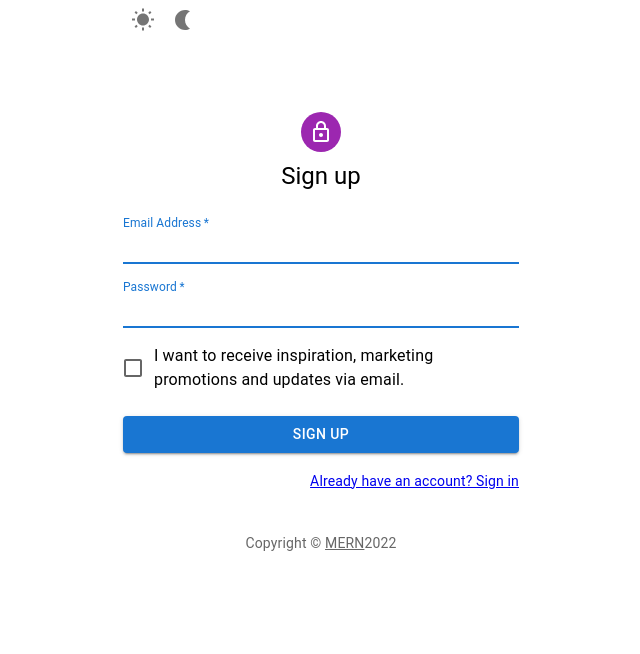
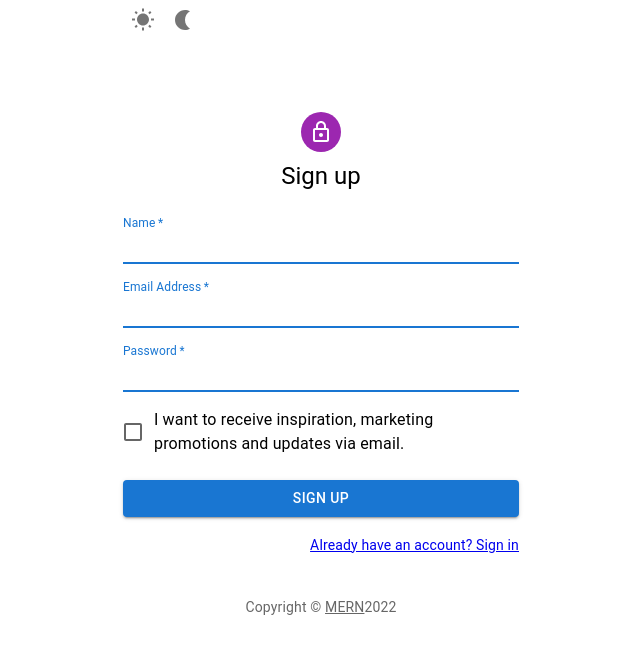
Before and after one commit to charbelmansour005/notes-app-frontend-reactjs-ts-rtk, a React (Create React App) app: page /signup in a window 1280 px wide. Shown: the top 654 px of the page, without its empty margins (319-959 px from the left). Built offline with nearby package versions, Linux system fonts and the light colour scheme.

Commit message:
bettering project

```diff
--- a/src/App.tsx
+++ b/src/App.tsx
@@ -3,11 +3,13 @@ import "./App.css";
 import { RoutesAsObj } from "./routes/RoutesAsObj";
 import { ToastContainer } from "react-toastify";
 import "react-toastify/dist/ReactToastify.css";
+// import { CssBaseline } from "@mui/material";
 
 const App: FC = () => {
   return (
     <Fragment>
       <RoutesAsObj />
+      {/* <CssBaseline enableColorScheme /> */}
       <ToastContainer />
     </Fragment>
   );
--- a/src/helper/app-helper.ts
+++ b/src/helper/app-helper.ts
@@ -1,3 +1,3 @@
-export const baseURL: string = `http://localhost:3500/API/`;
-export const LoginURL: string = baseURL + `login`;
-export const SignUpURL: string = baseURL + `signup`;
+// export const baseURL: string = `http://localhost:3500/API/`;
+export const LoginURL: string = `login`;
+export const SignUpURL: string = `signup`;
--- a/src/index.tsx
+++ b/src/index.tsx
@@ -6,6 +6,11 @@ import reportWebVitals from "./reportWebVitals";
 import { BrowserRouter } from "react-router-dom";
 import { Provider } from "react-redux";
 import store from "./app/store";
+import axios from "axios";
+
+axios.defaults.baseURL = `http://localhost:3500/API/`;
+axios.defaults.headers.post["Content-Type"] = `application/json`;
+axios.defaults.headers.put["Content-Type"] = `application/json`;
 
 const root = ReactDOM.createRoot(
   document.getElementById("root") as HTMLElement
--- a/src/pages/SignUp.tsx
+++ b/src/pages/SignUp.tsx
@@ -42,6 +42,7 @@ function Copyright(props: any) {
 const SignUp: FC = (): ReactElement => {
   const [Email, setEmail] = useState<string | null>(null);
   const [Password, setPassword] = useState<string>("");
+  const [Name, setName] = useState<string>("");
   const [isLoading, setIsLoading] = useState<boolean>(false);
   const [theme, setTheme] = useState<any>(lightTheme);
   const [inputError, setInputError] = useState<boolean>(false);
@@ -55,6 +56,7 @@ const SignUp: FC = (): ReactElement => {
   const handleSubmit = async (event: React.FormEvent<HTMLFormElement>) => {
     event.preventDefault();
     const payload = {
+      name: Name,
       email: Email,
       password: Password,
     };
@@ -65,7 +67,7 @@ const SignUp: FC = (): ReactElement => {
         return setInputError(true);
       }
       setIsLoading(true);
-      await axios.put<CreateResponse>(SignUpURL, payload);
+      await axios.put<CreateResponse>(`signup`, payload);
       notifySignedUp();
       navigate(`/login`);
     } catch (error) {
@@ -73,6 +75,7 @@ const SignUp: FC = (): ReactElement => {
         setIsLoading(false);
         setEmail("");
         setPassword("");
+        setName("");
         return toast.error(error.message, {
           position: "bottom-left",
           autoClose: 5000,
@@ -94,6 +97,10 @@ const SignUp: FC = (): ReactElement => {
 
   const handlePasswordChange = (event: React.ChangeEvent<HTMLInputElement>) => {
     setPassword(event.target.value);
+  };
+
+  const handleNameChange = (event: React.ChangeEvent<HTMLInputElement>) => {
+    setName(event.target.value);
   };
 
   return (
@@ -141,6 +148,26 @@ const SignUp: FC = (): ReactElement => {
                   color={inputError ? "warning" : "primary"}
                   variant="standard"
                   required
+                  fullWidth
+                  name="name"
+                  focused
+                  label="Name"
+                  id="name"
+                  autoComplete="new-password"
+                  onChange={handleNameChange}
+                  value={Password || ""}
+                  helperText={
+                    inputError
+                      ? "Email must be real & Password at least 13 characters"
+                      : null
+                  }
+                />
+              </Grid>
+              <Grid item xs={12}>
+                <TextField
+                  color={inputError ? "warning" : "primary"}
+                  variant="standard"
+                  required
                   focused
                   fullWidth
                   id="email"
@@ -177,6 +204,7 @@ const SignUp: FC = (): ReactElement => {
                   }
                 />
               </Grid>
+
               <Grid item xs={12}>
                 <FormControlLabel
                   control={
```
